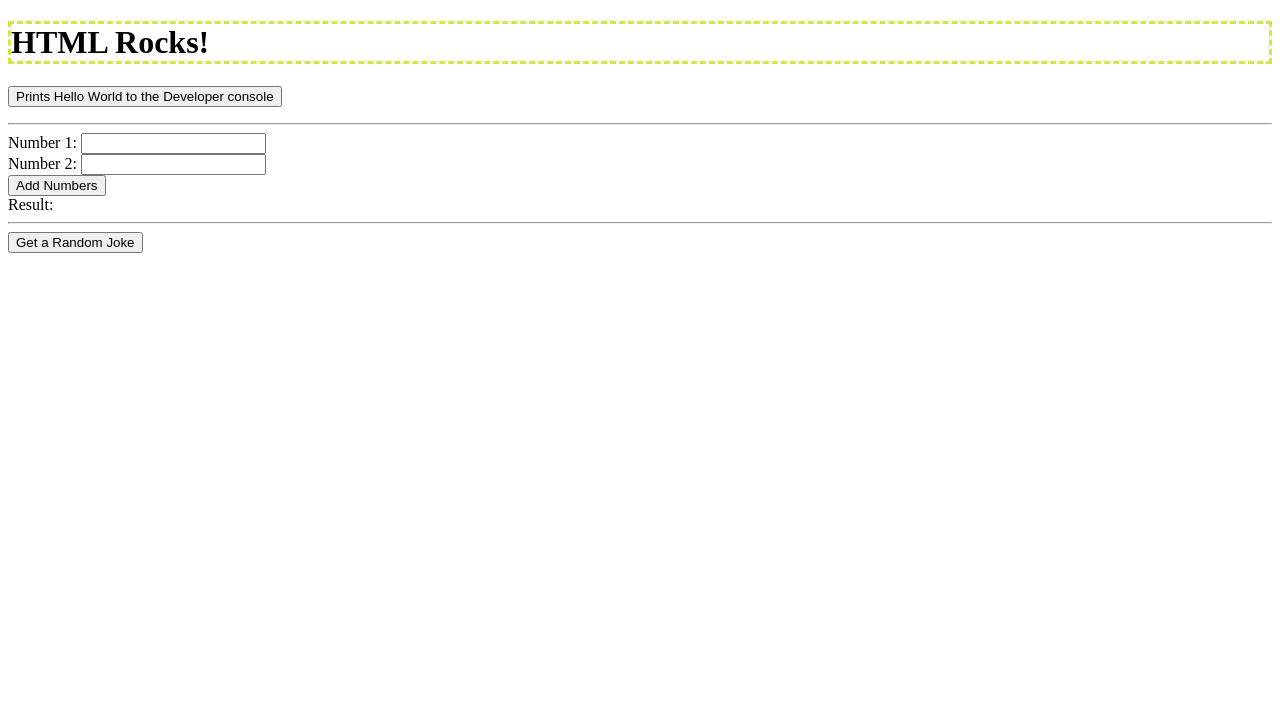
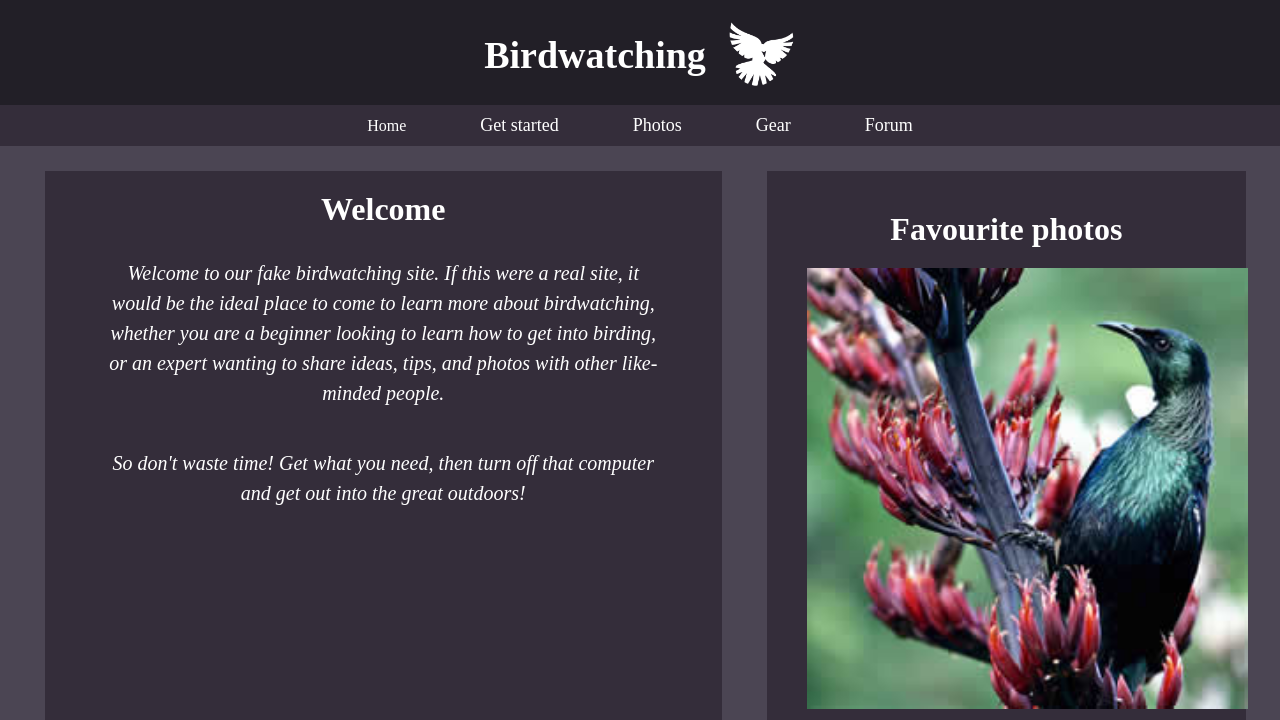
Before and after one commit to SydneyHurst/lab3, a website: page index.html in a window 1280 px wide. Shown: the top 720 px of the page. Drawn offline with Linux system fonts and the light colour scheme; a web font is replaced by a local one.

Commit message:
styling finished

```diff
--- a/css/style.css
+++ b/css/style.css
@@ -1,4 +1,123 @@
+/* Google font import for headers */
+@import url('https://fonts.googleapis.com/css2?family=Eagle+Lake&display=swap');
+
+/*Clear all default styling*/
+* {
+    margin: 0;
+    padding: 0;
+    box-sizing: border-box;
+}
+
+/*The header, logo, its text, and the nav elements*/
+.header {
+    width: 100%;
+    background-color: #221f27;
+    color: white;
+    text-align: center;
+    padding-top: 20px;
+}
+
+.header-text {
+    display: flex;
+    align-items: center;
+    justify-content: center;
+    margin-bottom: 15px;
+}
+
+/*Using both invert filters in case of different browsers*/
+.logo {
+    height: 70px;
+    width: auto;
+    padding-left: 20px;
+    -webkit-filter: invert(100%);  /*Turn the color white with invert filter*/
+    filter: invert(100%);
+}
+
 h1{
-  border-color: #d3e644;
-  border-style: dashed;
+    font-family: "Eagle Lake", serif;
+    font-size: 38px;
+
 }
+
+.navigation {
+    background-color: #342d3a;
+    padding: 10px;
+}
+
+.navigation li {
+    display: inline;
+    padding: 10px 35px;
+  }
+
+.navigation a {
+   font-size: 18px;
+   color: white;
+   text-decoration: none;
+  }
+
+  /*Hover effect*/
+.navigation li:hover {
+    background-color: rgb(100, 86, 107);
+    transition: 0.3s;
+}
+
+/*Content + the text and image columns*/
+.content{
+    background-color: #4b4553;
+    padding: 25px;
+    display: flex;  /* Enables flexbox layout */
+    align-items: stretch;
+}
+
+.content-column{
+    width: 55%;
+    margin-right: 45px;
+    margin-left: 20px;
+    padding: 20px 40px;
+    height: flex;
+    background-color: #342d3a;
+    text-align: center;
+}
+
+.content-images{
+    display: inline-block;
+    width: 39%;
+    padding: 40px;
+    background-color: #342d3a;
+    text-align: center;
+}
+
+/*image class to control the images in the body*/
+.favs {
+    height: 40%;
+    width: auto;
+    margin-top: 10px;
+}
+
+h2{
+    font-size: 32px;
+    font-family: "Eagle Lake", serif;
+    margin-bottom: 10px;
+    color: white;
+}
+
+.content p{
+    color: white;
+    font-size: 20px;
+    line-height: 30px;
+    padding: 20px;
+    font-style: oblique;
+}
+
+/*Footer and its links*/
+.footer{
+    width:100%;
+    background-color:#221f27;
+    padding: 20px;
+    color:#726b7a;
+    line-height: 25px;
+}
+
+.footer a{
+    color: #8163b3;
+}
--- a/index.html
+++ b/index.html
@@ -1,79 +1,57 @@
-<!doctype html>
-<html>
+<!DOCTYPE html>
+<html lang="en">
+  <head>
+    <meta charset="utf-8">
+    <title>Birdwatching</title>
+    <link href="https://fonts.googleapis.com/css?family=Roboto+Condensed:300%7CCinzel+Decorative:700" rel="stylesheet">
+    <link href="css/style.css" rel="stylesheet">
 
-<head>
-  <meta charset="utf-8">
-  <title>Hello World!</title>
-  <meta name="description" content="">
-  <meta name="viewport" content="width=device-width, initial-scale=1">
-  <link rel="stylesheet" href="css/style.css">
-  <link rel="shortcut icon" href="img/favicon.ico">
-</head>
+    <!--[if lt IE 9]>
+      <script src="https://cdnjs.cloudflare.com/ajax/libs/html5shiv/3.7.3/html5shiv.js"></script>
+    <![endif]-->
+  </head>
 
-<body>
-  <h1>HTML Rocks!</h1>
-  <p>
-    <button  onclick="helloWorld()">Prints Hello World to the Developer console</button>
-  </p>
-  <hr>
-  <form id="addForm">
-    <label for="num1">Number 1:</label>
-    <input type="number" id="num1" name="num1" required>
-    <br>
-    <label for="num2">Number 2:</label>
-    <input type="number" id="num2" name="num2" required>
-    <br>
-    <button type="submit">Add Numbers</button>
-  </form>
+  <body>
 
-  <label id="result">Result:</label>
+    <header class="header">
+      <div class="header-text">
+      <h1>Birdwatching</h1>
+      <img src="img/dove.png" alt="a simple dove logo"  class="logo">
+    </div>
 
-  <hr>
+    <nav class="navigation">
+      <ul>
+        <li><span>Home</span></li>
+        <li><a href="#">Get started</a></li>
+        <li><a href="#">Photos</a></li>
+        <li><a href="#">Gear</a></li>
+        <li><a href="#">Forum</a></li>
+      </ul>
+    </nav>
+</header>
 
-  <button id="jokeButton">Get a Random Joke</button>
-  <p id="joke"></p>
+<div class="content">
+  <div class="content-column">
+      <h2>Welcome</h2>
 
-  <script type="module" script="js/main.js">
-    import {helloWorld, add, fetchRandomJoke} from './js/main.js';
+      <p>Welcome to our fake birdwatching site. If this were a real site, it would be the ideal place to come to learn more about birdwatching, whether you are a beginner looking to learn how to get into birding, or an expert wanting to share ideas, tips, and photos with other like-minded people.</p>
 
-    // This shows how to assign a function to the window object
-    // so that it can be called from the browser console
-    window.helloWorld = helloWorld;
+      <p>So don't waste time! Get what you need, then turn off that computer and get out into the great outdoors!</p>
+    </div>
+    <div class="content-images">
+      <h2>Favourite photos</h2>
 
-    // This shows how to add an event listener to a button in the HTML
-    // and call a function when the button is clicked
-    const form = document.getElementById('addForm');
-    form.addEventListener('submit', function(e) {
-      e.preventDefault();
-      const num1 = parseFloat(document.getElementById('num1').value);
-      const num2 = parseFloat(document.getElementById('num2').value);
-      try{
-        const result = add(num1, num2);
-        document.getElementById('result').textContent = `Result: ${result}`;
-      }catch(e){
-        console.error(e);
-        document.getElementById('result').textContent = `Error: ${e.message}`;
-      }
+      <a href="img/favorite-1.jpg"><img src="img/favorite-1_th.jpg" alt="Small black bird, black claws, long black slender beak, links to larger version of the image" class="favs"></a>
+      <a href="img/favorite-2.jpg"><img src="img/favorite-2_th.jpg" alt="Top half of a pretty bird with bright blue plumage on neck, light colored beak, blue headdress, links to larger version of the image" class="favs"></a>
+      <a href="img/favorite-3.jpg"><img src="img/favorite-3_th.jpg" alt="Top half of a large bird with white plumage, very long curved narrow light colored break, links to larger version of the image" class="favs"></a>
+      <a href="img/favorite-4.jpg"><img src="img/favorite-4_th.jpg" alt="Large bird, mostly white plumage with black plumage on back and rear, long straight white beak, links to larger version of the image" class="favs"></a>
+    </div>
+  </div>
 
-    });
+  <div class="footer">
+      <p>This fake website example is CC0 — any part of this code may be reused in any way you wish. Original example written by Chris Mills, 2016.</p>
 
-    // this shows how to add an event listener to a button in the HTML
-    // that calls a function that fetches a random joke from an API
-    // and displays it on the page
-    const jokebtn = document.getElementById('jokeButton');
-    const jokeresult = document.getElementById('joke');
-    jokebtn.addEventListener('click', async () => {
-      try {
-        jokeresult.textContent = 'Loading...';
-        const joke = await fetchRandomJoke();
-        document.getElementById('joke').textContent = joke;
-      } catch (e) {
-        console.error(e);
-        document.getElementById('joke').textContent = `Error: ${e.message}`;
-      }
-    });
-  </script>
-
-</body>
-
+      <p><a href="http://game-icons.net/lorc/originals/dove.html">Dove icon</a> by Lorc.</p>
+    </div>
+  </body>
 </html>
--- a/package.json
+++ b/package.json
@@ -12,5 +12,8 @@
   "devDependencies": {
     "qunit": "^2.23.1",
     "sinon": "^19.0.2"
+  },
+  "dependencies": {
+    "web-dev": "file:"
   }
 }
```
Also changed, not shown: README.md, img/dove.png (added), img/favorite-1.jpg (added), img/favorite-1_th.jpg (added), img/favorite-2.jpg (added), img/favorite-2_th.jpg (added), img/favorite-3.jpg (added), img/favorite-3_th.jpg (added), img/favorite-4.jpg (added), img/favorite-4_th.jpg (added), 1 other file.
